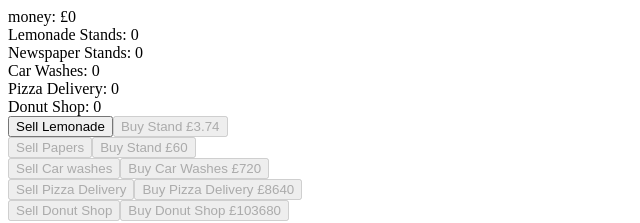
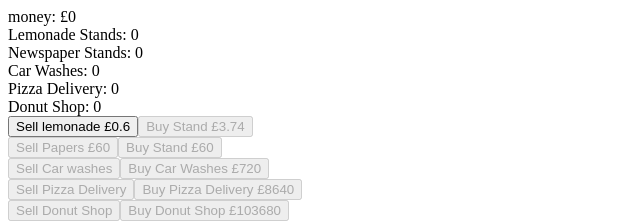
Before and after one commit to MopeyHippo/ClickerGame2, a React (Vite) app: page / in a window 1280 px wide. Shown: the top 223 px of the page, without its empty margins (0-640 px from the left). Built offline with nearby package versions, Linux system fonts and the light colour scheme.

Commit message:
vercel feature test

```diff
--- a/src/LemonadeStand.jsx
+++ b/src/LemonadeStand.jsx
@@ -26,7 +26,7 @@ const DONUT_SHOP_COEFFICIENT = 1.12;
 const DONUT_SHOP_TIME_MULTIPLIER = 24;
 
 const prettyNumber = (number) => {
-  return Math.round(number * 100) / 100;
+  return Math.round(number * 100) / 100; //formula to return a number to 2 decimal places
 };
 
 const FancyButton = (
@@ -80,9 +80,9 @@ export default function App() {
   }, [money, lemonadeStands, newspaperStands, carWashes, pizzaDelivery, donutShop]);
 
   useEffect(() => {
-    const gameIntervalDuration = 1000;
-    const durationRatio = 100;
-    const gameSpeed = gameIntervalDuration / durationRatio;
+    const gameIntervalDuration = 1000; //This constant defines the duration of the game interval in milliseconds.
+    const durationRatio = 100; //his constant represents a ratio used for scaling the game speed. It seems like a factor used to adjust the speed of the game logic or animations relative to real-time. The specific meaning of this ratio would depend on the context of the game.
+    const gameSpeed = gameIntervalDuration / durationRatio; //This line calculates the gameSpeed by dividing the gameIntervalDuration by the durationRatio. This calculation results in a value that determines how frequently game updates occur or how fast certain game actions take place relative to real-time. In this case, it suggests that the game's speed will be 10 times faster than real-time, assuming the gameIntervalDuration is 1000 milliseconds (1 second) and the durationRatio is 100.
 
     const timer = setInterval(() => {
       setMoney((currentMoney) => {
@@ -126,8 +126,14 @@ export default function App() {
   const lemonadeStandCost =
     LEMONADE_STAND_COST * LEMONADE_COEFFICIENT ** lemonadeStands;
 
+  const lemonadeStandWorth =
+  LEMONADE_TIME_MULTIPLIER * LEMONADE_COEFFICIENT ** lemonadeStands;
+
   const newspaperStandCost =
     NEWSPAPER_STAND_COST * NEWSPAPER_COEFFICIENT ** newspaperStands;
+
+    const newspaperStandWorth =
+    newspaperStandCost * NEWSPAPER_COEFFICIENT ** newspaperStands;
 
   const carwashesCost = CARWASH_COST * CARWASH_COEFFICIENT ** carWashes;
 
@@ -150,7 +156,7 @@ export default function App() {
             setMoney((money) => money + LEMONADE_VALUE);
           }}
         >
-          Sell Lemonade
+          Sell lemonade £{prettyNumber(lemonadeStandWorth)}
         </FancyButton>
         <FancyButton
           disabled={lemonadeStandCost > money}
@@ -170,7 +176,7 @@ export default function App() {
             setMoney((money) => money + NEWSPAPER_VALUE);
           }}
         >
-          Sell Papers
+          Sell Papers £{prettyNumber(newspaperStandWorth)}
         </FancyButton>
         <FancyButton
           disabled={newspaperStandCost > money}
```
